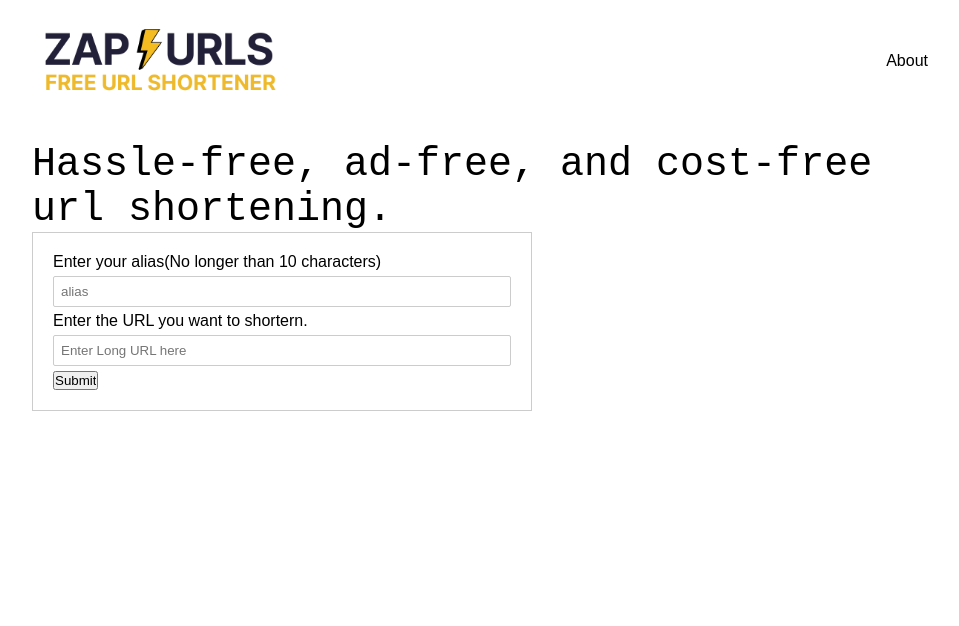
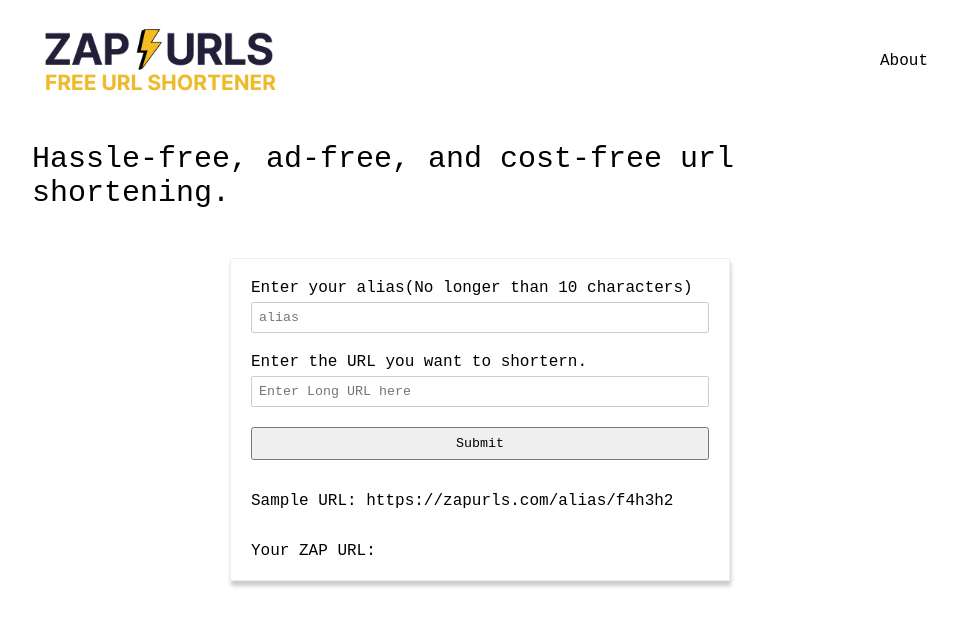
Before and after one commit to brent-thomas/zap-urls, a React (Vite) app in the folder frontend/zap-front-end/: page / in a window 1280 px wide. Shown: the top 626 px of the page, without its empty margins (160-1119 px from the left). Built offline with nearby package versions, Linux system fonts and the light colour scheme.

Commit message:
connected front and backend

```diff
--- a/frontend/zap-front-end/src/App.css
+++ b/frontend/zap-front-end/src/App.css
@@ -3,7 +3,7 @@
   margin: 0;
   box-sizing: border-box;
   font-family: sans-serif;
-  overflow-x: hidden;
+  font-family: 'Courier New', Courier, monospace;
 }
 
 .ht-100vh {
--- a/frontend/zap-front-end/src/pages/Home/Home.jsx
+++ b/frontend/zap-front-end/src/pages/Home/Home.jsx
@@ -1,16 +1,54 @@
-import React from "react";
+import React, {useState} from "react";
 import styles from './home.module.css'
 const Home = () => {
+    const [alias, setAlias] = useState('');
+    const [longURL, setLongURL] = useState('');
+    const [zapURL, setzapURL] = useState('')
+    const url = "http://localhost:3000/generateurl"
+    const handleSubmit = async (alias,longURL) => {
+        const data = {
+            alias,
+            longURL
+        }
+        const response = await fetch(url, {
+            method: 'POST',
+            mode: 'cors',
+            cache: 'no-cache',
+            headers: {
+                "Content-Type": "application/json"
+            },
+            body: JSON.stringify(data)
+        })
+        if (!response.ok) throw new Error('Network response was not ok.');
+        const responseData = await response.json();
+        setzapURL(responseData.zapURL)
+    }
     return(
         <div>
             <div>
                 <p className={styles.header}>Hassle-free, ad-free, and cost-free url shortening.</p>
                 <div className={styles.form}>
-                    <label>Enter your alias(No longer than 10 characters)</label>
-                    <input type="text" placeholder="alias"/>
-                    <label>Enter the URL you want to shortern.</label>
-                    <input type="text" placeholder="Enter Long URL here"/>
-                    <button type="button">Submit</button>
+                    <form>
+                        <label>Enter your alias(No longer than 10 characters)</label>
+                        <input
+                            type="text"
+                            placeholder="alias"
+                            value={alias}
+                            onChange={e => setAlias(e.target.value)}
+                        />
+                        <label>Enter the URL you want to shortern.</label>
+                        <input
+                            type="text"
+                            placeholder="Enter Long URL here"
+                            value={longURL}
+                            onChange={e => setLongURL(e.target.value)}
+                        />
+                        <button type="button" onClick={()=>{handleSubmit(alias, longURL)}}>Submit</button>
+                    </form>
+                    <p className={styles.url_example}>Sample URL: https://zapurls.com/alias/f4h3h2</p>
+                    <div>
+                        <p>Your ZAP URL: {zapURL}</p>
+                    </div>
                 </div>
             </div>
         </div>
--- a/frontend/zap-front-end/src/pages/Home/home.module.css
+++ b/frontend/zap-front-end/src/pages/Home/home.module.css
@@ -3,17 +3,33 @@
     padding: 7px;
     border-radius: 2px;
     border: solid 1px #ccc;
-    margin: 5px auto;
+    margin: 5px auto 20px auto;
     width: 100%;
+    outline: none;
+}
+
+.form input:focus {
+    border: solid 1px rgb(92, 66, 237);
 }
 
 .form {
-    border: solid 1px #ccc;
     padding: 20px;
     max-width: 500px;
+    border: solid 1px #eee;
+    margin: 3em auto;
+    box-shadow: 1px 5px 4px #ccc;
+}
+
+.form button {
+    width: 100%;
+    padding: 7px;
 }
 
 .header {
-    font-size: 40px;
-    font-family: 'Courier New', Courier, monospace;
+    font-size: 30px;
+
 }
+
+.url_example {
+    margin: 2em auto;
+}
```
Also changed, not shown: 2 other files (tests, documents, lock files or other folders).
